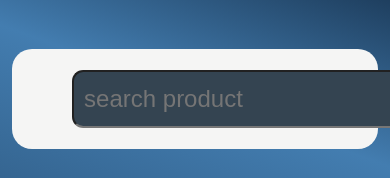
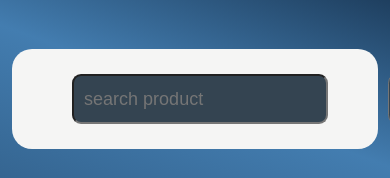
Before and after one commit to celik-arda/e-commerce, a React (Vite) app: page / in a window 390 px wide. Shown: the part 1057-1235 px from the top of the page. Built offline with nearby package versions, Linux system fonts and the light colour scheme; no server answers; the database is empty.

Commit message:
feat (App files) : prepare mobile responsive mixin
add mixin code line for responsive design of the mobile screen

```diff
--- a/src/App.css
+++ b/src/App.css
@@ -87,6 +87,12 @@ form input {
     padding: 0.8rem 0.4rem;
   }
 }
+@media screen and (min-width: 350px) and (max-width: 500px) {
+  form input {
+    font-size: 1.8em;
+    border-radius: 0.5em;
+  }
+}
 form label {
   color: #344451;
 }/*# sourceMappingURL=App.css.map */
--- a/src/App.scss
+++ b/src/App.scss
@@ -67,6 +67,11 @@ form {
             font-size: 1.1rem;
             padding: 0.8rem 0.4rem;
         }
+
+        @include respond-to ("smartphone") {
+            font-size: 1.8em;
+            border-radius: 0.5em;
+        }
     }
 
     label {
```
Also changed, not shown: 1 other file (tests, documents, lock files or other folders).
